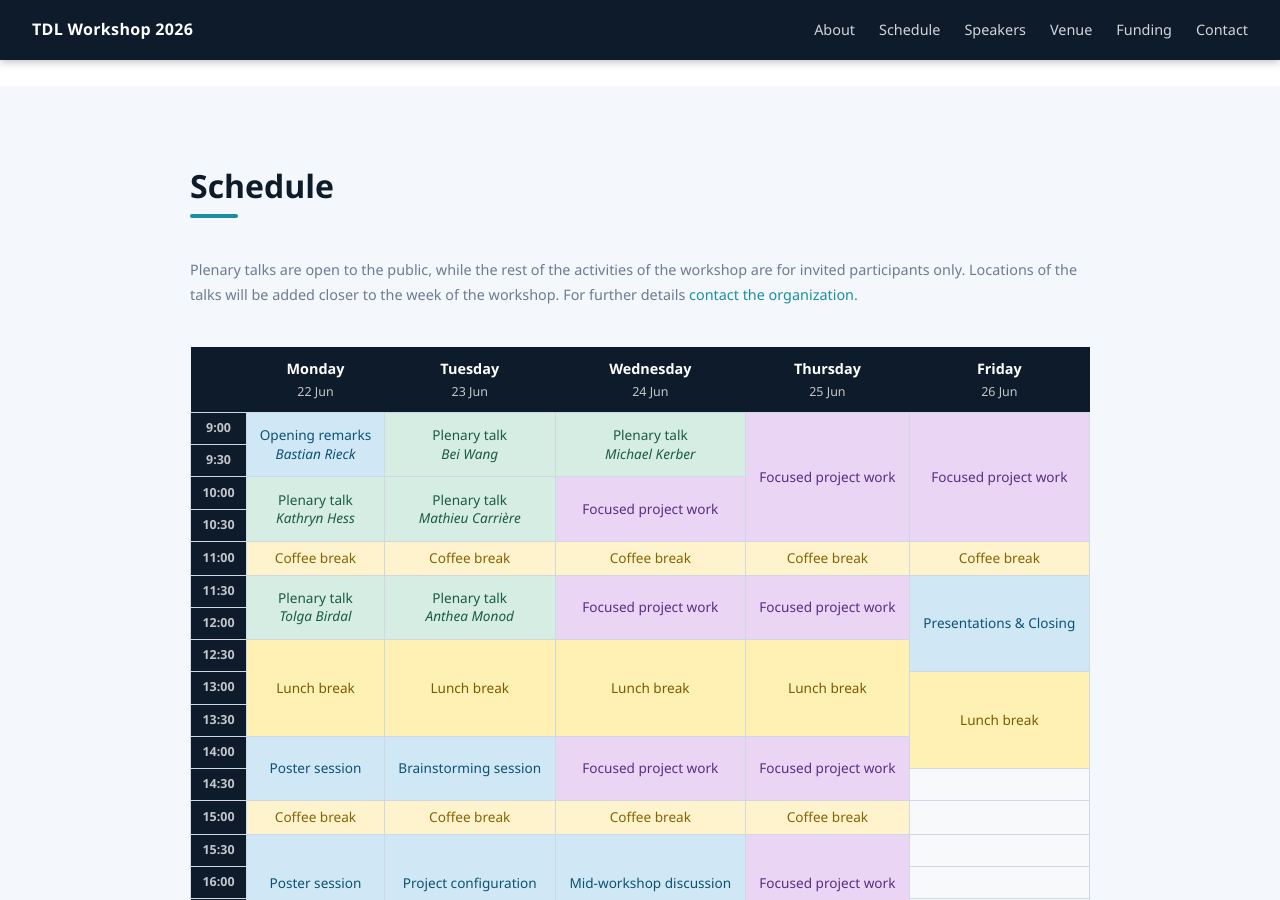
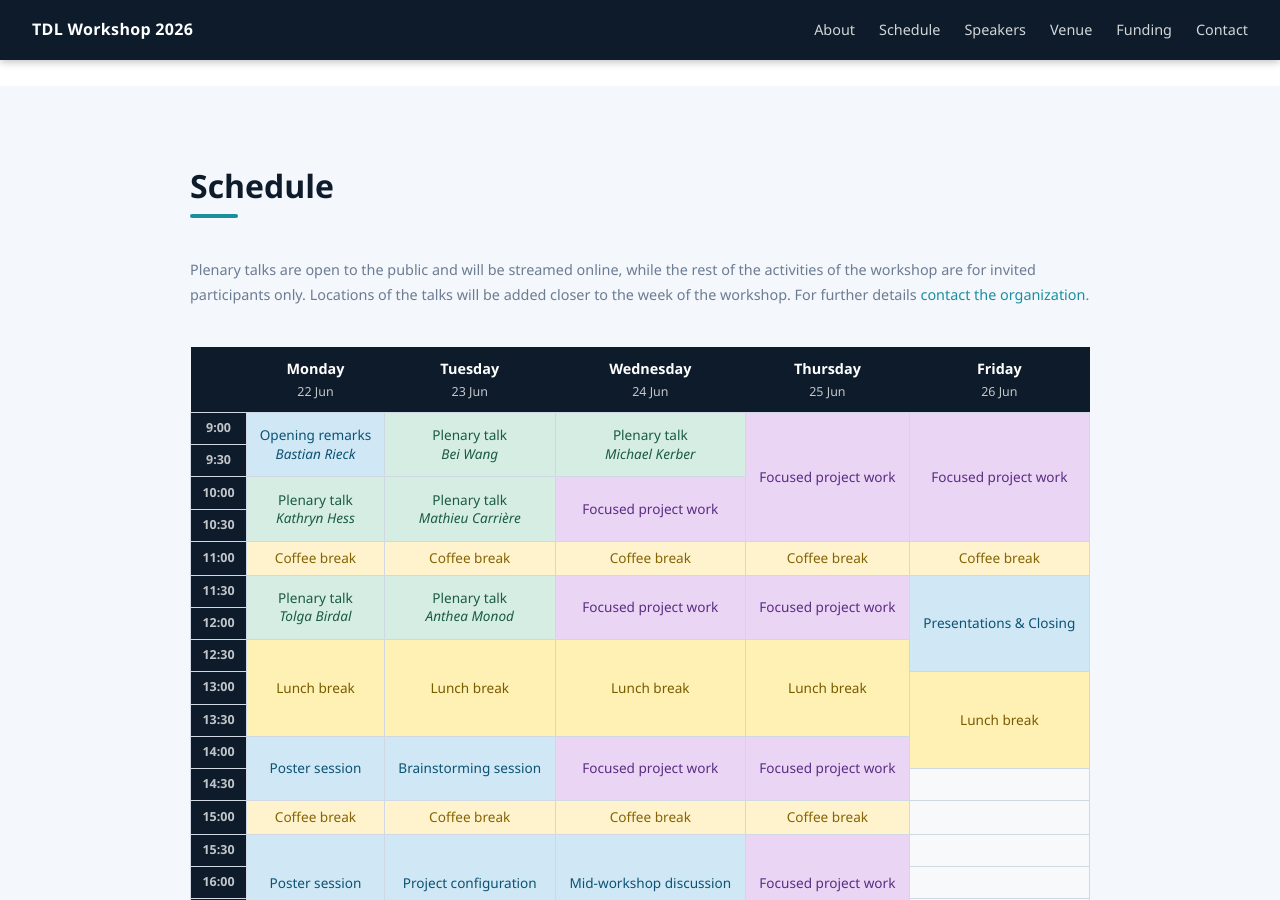
Before and after one commit to aidos-lab/tdl-workshop, a Jekyll site: the page built from index.html, in a window 1280 px wide and 900 px high, scrolled down 1759 px. Built offline with Jekyll 4.4.1, drawn with Linux system fonts in a browser that asks for light colours.

Commit message:
added details

```diff
--- a/index.html
+++ b/index.html
@@ -62,7 +62,7 @@
     <h2 class="section-title">Schedule</h2>
     <div class="section-line"></div>
 
-    <p class="schedule-note">Plenary talks are open to the public, while the rest of the activities of the workshop are for invited participants only. Locations of the talks will be added closer to the week of the workshop. For further details <a href="#contact">contact the organization</a>.</p>
+    <p class="schedule-note">Plenary talks are open to the public and will be streamed online, while the rest of the activities of the workshop are for invited participants only. Locations of the talks will be added closer to the week of the workshop. For further details <a href="#contact">contact the organization</a>.</p>
 
     <div class="schedule-wrap">
     <table class="schedule-grid">
```
